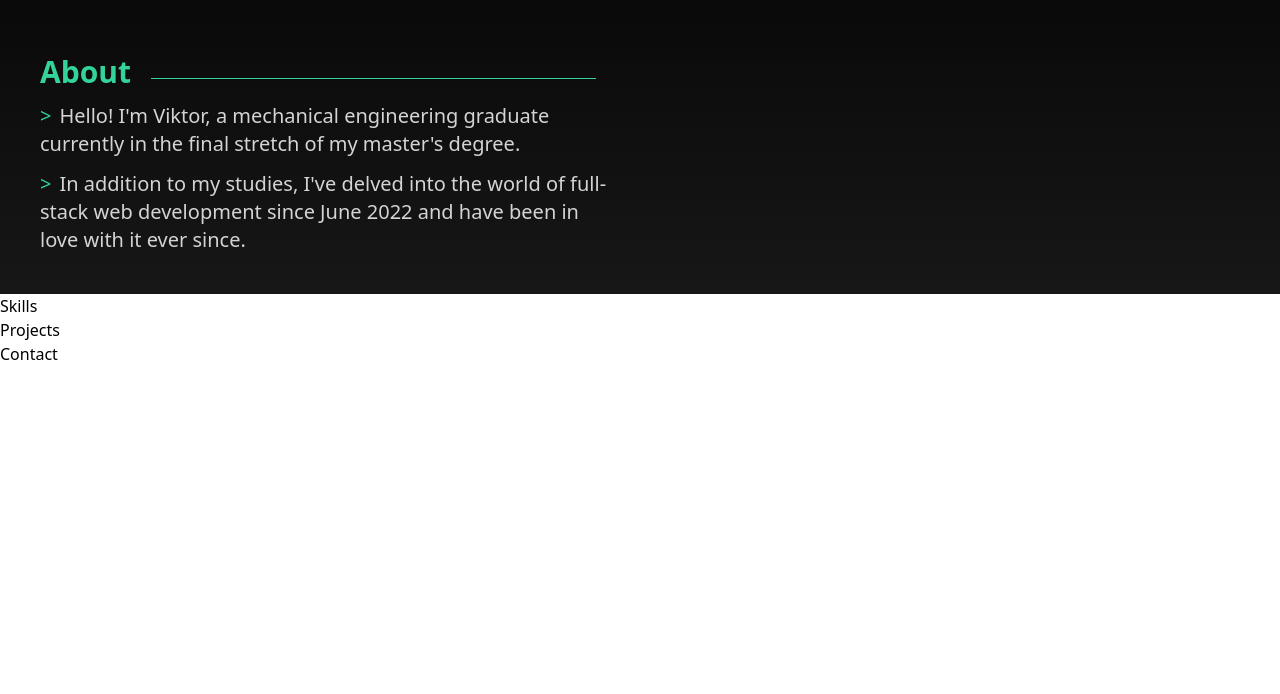
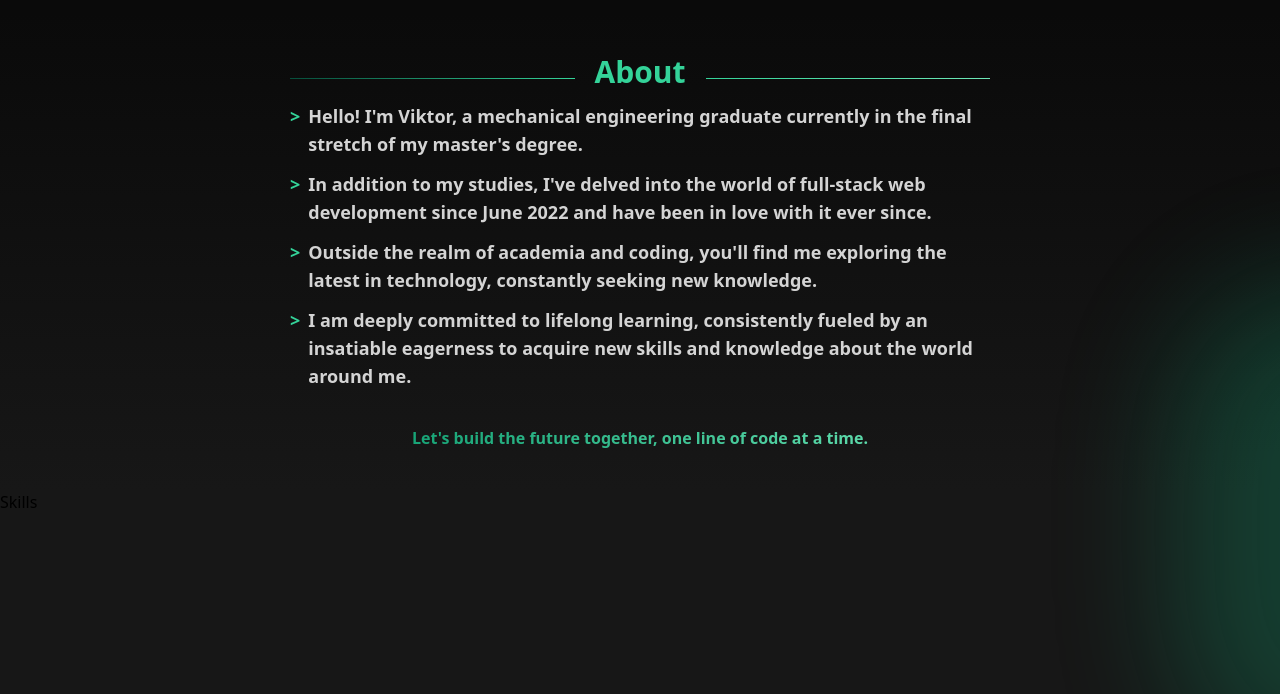
Before and after one commit to 99vik/personal-portfolio, a React (Vite) app: page / in a window 1280 px wide. Shown: the part 786-1480 px from the top of the page. Before the commit the page ends 1152 px from the top, so only its background shows below. Built offline with nearby package versions, Linux system fonts and the light colour scheme.

Commit message:
Expanded about section, background animated light

```diff
--- a/src/App.jsx
+++ b/src/App.jsx
@@ -6,7 +6,7 @@ import Skills from './sections/Skills';
 
 export default function App() {
   return (
-    <div className="flex flex-col">
+    <div className="flex flex-col overflow-x-hidden">
       <Hero />
       <About />
       <Skills />
--- a/src/index.css
+++ b/src/index.css
@@ -1,3 +1,21 @@
 @tailwind base;
 @tailwind components;
 @tailwind utilities;
+
+
+@layer components {
+    ::-webkit-scrollbar {
+        width: 6px;
+      }
+
+      body::-webkit-scrollbar-track {
+        box-shadow: inset 0 0 6px rgba(0, 0, 0, 0.3);
+        background-color: rgb(20, 20, 20);
+      }
+
+      /* Handle */
+      ::-webkit-scrollbar-thumb {
+        background: rgb(16, 116, 79);
+        border-radius: 3px;
+      }
+  }
--- a/src/sections/About.jsx
+++ b/src/sections/About.jsx
@@ -1,21 +1,37 @@
 function About() {
   return (
-    <div className="bg-gradient-to-b flex  text-neutral-300 text-xl items-start justify-start from-neutral-950 to-neutral-900 py-10">
-      <div className="w-[45%] mx-10 flex flex-col gap-3">
+    <div className="bg-gradient-to-b flex font-semibold z-0 text-neutral-300 text-lg items-start justify-center from-neutral-950 to-neutral-900 py-10 px-20">
+      <div className="w-[700px] flex flex-col gap-3">
         <div className="flex items-center">
+          <div className="h-[1px] mt-3 mr-5 flex-1 bg-gradient-to-r from-emerald-900 to bg-emerald-400"></div>
           <h1 className="text-emerald-400 text-3xl font-semibold">About</h1>
-          <div className="h-[1px] mt-3 mx-5 flex-1 bg-emerald-400"></div>
+          <div className="h-[1px] mt-3 ml-5 flex-1 bg-gradient-to-r from-emerald-400 to bg-emerald-300"></div>
         </div>
-        <p>
+        <div className="flex">
           <span className="text-emerald-400 mr-2">&#62;</span>
           Hello! I&apos;m Viktor, a mechanical engineering graduate currently in
           the final stretch of my master&apos;s degree.
-        </p>
-        <p>
+        </div>
+        <div className="flex">
           <span className="text-emerald-400 mr-2">&#62;</span>
           In addition to my studies, I&apos;ve delved into the world of
           full-stack web development since June 2022 and have been in love with
           it ever since.
+        </div>
+        <div className="flex">
+          <span className="text-emerald-400 mr-2">&#62;</span>
+          Outside the realm of academia and coding, you&apos;ll find me
+          exploring the latest in technology, constantly seeking new knowledge.
+        </div>
+        <div className="flex">
+          <span className="text-emerald-400 mr-2">&#62;</span>I am deeply
+          committed to lifelong learning, consistently fueled by an insatiable
+          eagerness to acquire new skills and knowledge about the world around
+          me.
+        </div>
+        <p className="text-center text-base bg-gradient-to-r from-emerald-600 to bg-emerald-300 bg-clip-text text-transparent mt-6">
+          {' '}
+          Let&apos;s build the future together, one line of code at a time.
         </p>
       </div>
     </div>
--- a/src/sections/Hero.jsx
+++ b/src/sections/Hero.jsx
@@ -8,11 +8,11 @@ function Hero() {
   useEffect(() => {
     init(typingRef.current, {
       showCursor: false,
-      strings: ['Mechanical Engineer', 'Full-stack Developer'],
-      typeSpeed: 150,
-      backSpeed: 60,
+      strings: ['Full-stack Developer', 'Mechanical Engineer'],
+      typeSpeed: 130,
+      backSpeed: 50,
       backDelay: 2200,
-      startDelay: 1200,
+      startDelay: 1400,
     });
   }, []);
 
--- a/src/sections/Skills.jsx
+++ b/src/sections/Skills.jsx
@@ -1,6 +1,7 @@
 function Skills() {
   return (
-    <div>
+    <div className="bg-neutral-900 h-screen z-100 relative">
+      <div className="h-[500px] w-[300px] animate-bgLight bg-emerald-500 rounded-full z-50 blur-3xl absolute top-0 right-0"></div>
       <p>Skills</p>
     </div>
   );
--- a/tailwind.config.js
+++ b/tailwind.config.js
@@ -9,9 +9,32 @@ export default {
             opacity: '0%',
           },
         },
+        light: {
+          '0%': {
+            opacity: '15%',
+            transform: 'translate(70%, -50%)',
+          },
+          '25%': {
+            opacity: '20%',
+            transform: 'translate(65%, -42.5%)',
+          },
+          '50%': {
+            opacity: '25%',
+            transform: 'translate(65%, -42.5%)',
+          },
+          '75%': {
+            opacity: '20%',
+            transform: 'translate(60%, -55%)',
+          },
+          '100%': {
+            opacity: '15%',
+            transform: 'translate(70%, -50%)',
+          },
+        },
       },
       animation: {
         blinking: 'blink 1s cubic-bezier(1.000, -0.600, 0.000, 1.650) infinite',
+        bgLight: 'light 15s infinite alternate',
       },
     },
   },
```
